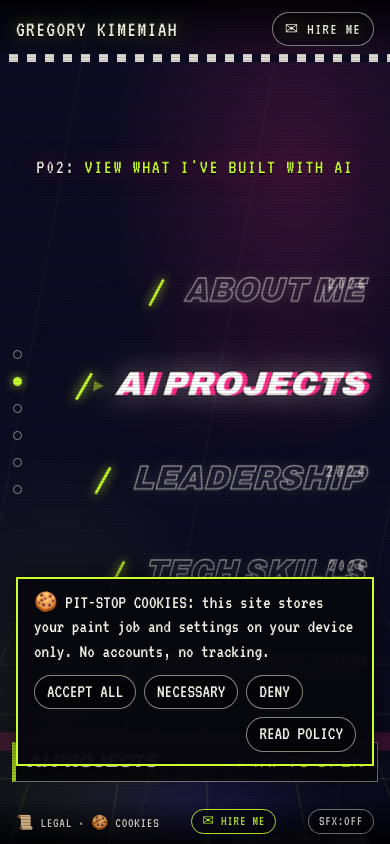
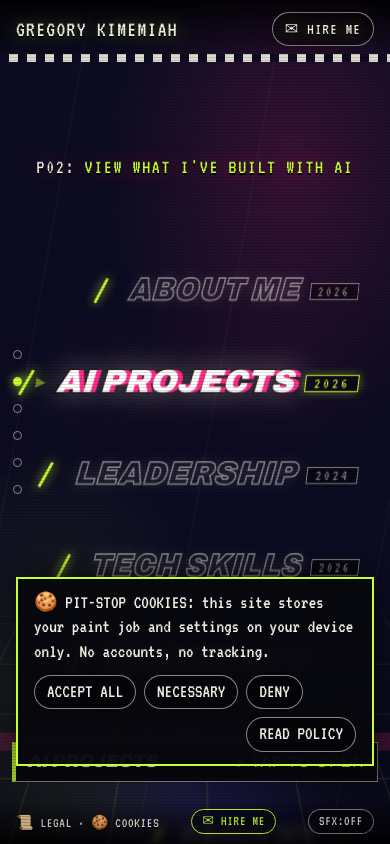
Before and after one commit to kkkkenya/My-portfolio, a React (Vite) app: page / in a window 390 px wide. Both pictures are taken after a click on the button "▶ PRESS START". Built offline with nearby package versions, Linux system fonts and the light colour scheme.

Commit message:
Mobile: year chips live inside category rows, fix overlap and edge clipping

```diff
--- a/src/select/SkinC.jsx
+++ b/src/select/SkinC.jsx
@@ -546,6 +546,7 @@ export default function SkinC() {
                   >
                     {i === active && <span className="ga-cursor">▸</span>}
                     {p.lines.join(" ")}
+                    <span className="ga-year">{p.year}</span>
                   </button>
                 </span>
               </li>
--- a/src/select/skin-c.css
+++ b/src/select/skin-c.css
@@ -197,6 +197,10 @@
   box-shadow: 0 0 12px var(--yellow);
   transform: rotate(25deg);
   pointer-events: none;
+}
+/* year chip lives inside the row on mobile; hidden on desktop (desktop keeps ::before) */
+.ga-year {
+  display: none;
 }
 
 @keyframes ga-in {
@@ -686,7 +690,7 @@ a.ga-cookie {
     perspective: 400vw;
   }
   .ga-tall {
-    padding: 26vh 6vw 26vh 0;
+    padding: 26vh 8vw 26vh 0;
   }
   .ga-list {
     width: 100%;
@@ -698,15 +702,35 @@ a.ga-cookie {
     filter: blur(var(--blur, 0px));
   }
   .ga-pick {
-    font-size: 8.6vw;
+    font-size: 8.2vw;
     -webkit-text-stroke-width: 1.5px;
     padding-left: 0.7em;
   }
+  /* years no longer float outside the row on mobile — they live inside it */
   .ga-pick::before {
-    top: 6px;
-    left: auto;
-    right: 0;
-    width: auto;
+    display: none;
+  }
+  .ga-year {
+    display: inline-block;
+    font-family: "VT323", monospace;
+    font-style: normal;
+    font-weight: 400;
+    font-size: 15px;
+    letter-spacing: 0.2em;
+    color: var(--dim);
+    -webkit-text-stroke: 0;
+    text-shadow: none;
+    border: 1px solid var(--dim);
+    background: rgba(0, 0, 0, 0.35);
+    padding: 1px 8px 0;
+    margin-left: 0.6em;
+    vertical-align: middle;
+    white-space: nowrap;
+  }
+  .ga-row.is-active .ga-year {
+    color: var(--yellow);
+    border-color: var(--yellow);
+    box-shadow: 0 0 10px color-mix(in srgb, var(--yellow) 45%, transparent);
   }
   .ga-garage {
     display: none;
```
